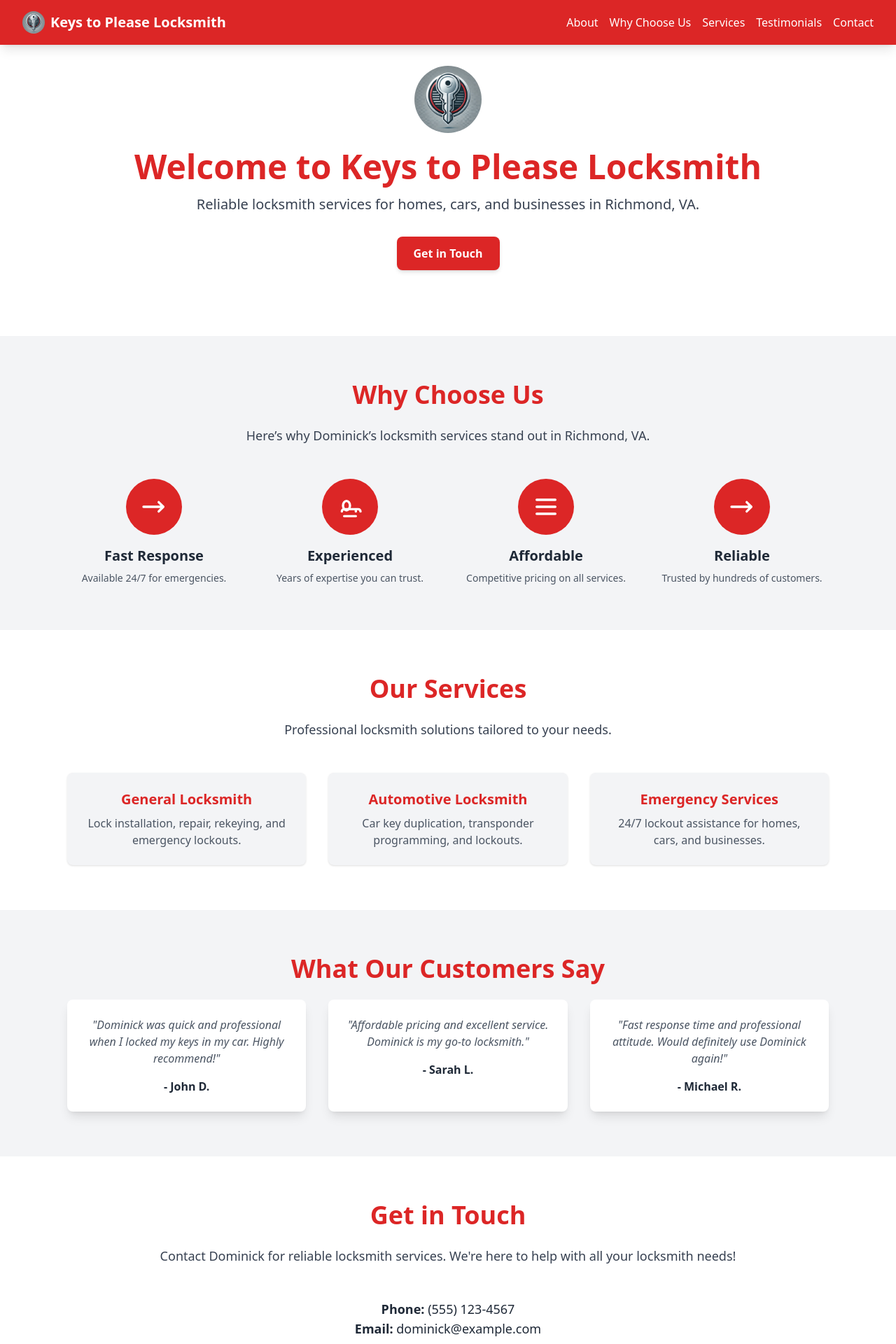
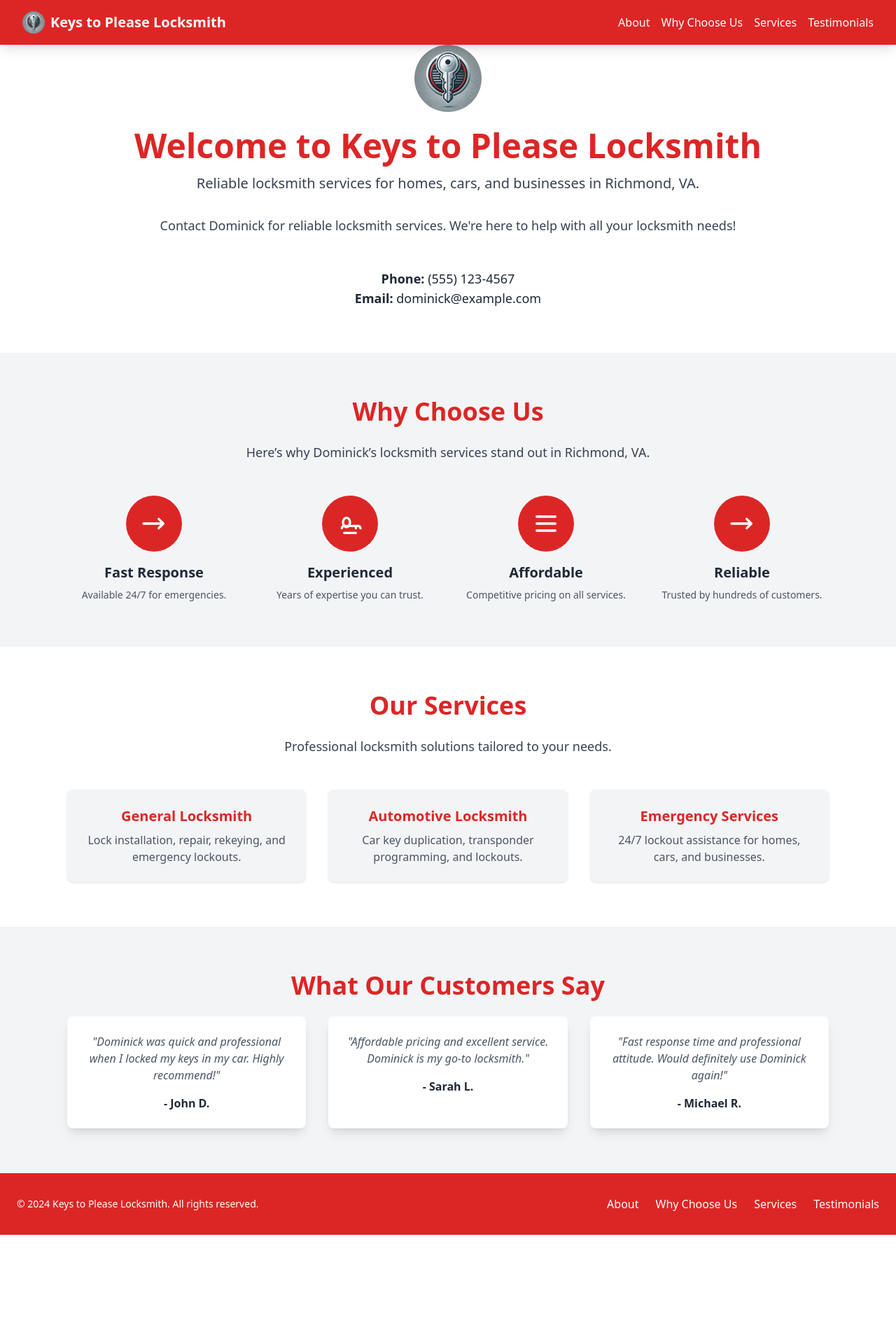
Before and after one commit to rathianmol/dominick_locksmith, a React (Vite) app: page / in a window 1280 px wide. Shown: the top 1920 px of the page at 70% size. After the commit the page ends 1764 px from the top, so only its background shows below. Built offline with nearby package versions, Linux system fonts and the light colour scheme.

Commit message:
converging contents of hero and contact components into just the hero component

```diff
--- a/src/App.jsx
+++ b/src/App.jsx
@@ -3,7 +3,6 @@ import Hero from "./components/Hero";
 import WhyChooseUs from "./components/WhyChooseUs";
 import Services from "./components/Services";
 import Testimonials from "./components/Testimonials";
-import Contact from "./components/Contact";
 import Footer from "./components/Footer";
 
 function App() {
@@ -14,7 +13,6 @@ function App() {
       <WhyChooseUs />
       <Services />
       <Testimonials />
-      <Contact />
       <Footer />
     </>
   );
--- a/src/components/Contact.jsx
+++ /dev/null
@@ -1,42 +0,0 @@
-export default function Contact() {
-  return (
-    <section
-      id="contact"
-      className="bg-white py-16 px-6 sm:px-12 lg:px-24"
-    >
-      <div className="max-w-7xl mx-auto text-center">
-        <h2 className="text-3xl sm:text-4xl font-bold text-red-600 mb-6">
-          Get in Touch
-        </h2>
-        <p className="text-lg text-gray-700 mb-12">
-          Contact Dominick for reliable locksmith services. We're here to help with all your locksmith needs!
-        </p>
-        <p className="text-gray-800 text-lg">
-          <strong>Phone:</strong> <a href="tel:5551234567" className="hover:text-red-600"> (555) 123-4567 </a><br />
-          <strong>Email:</strong> <a href="mailto:dominick@example.com" className="hover:text-red-600"> dominick@example.com </a>
-        </p>
-
-        {/* Structured Data for SEO */}
-        <script type="application/ld+json">
-          {JSON.stringify({
-            "@context": "https://schema.org",
-            "@type": "LocalBusiness",
-            "name": "Keys to Please Locksmith",
-            "address": {
-              "@type": "PostalAddress",
-              "addressLocality": "Richmond",
-              "addressRegion": "VA",
-              "postalCode": "23220",
-              "addressCountry": "US"
-            },
-            "telephone": "+15551234567",
-            "email": "dominick@example.com",
-            "url": "https://www.keystoplease.com",
-            "openingHours": "Mo-Su 08:00-20:00",
-            "image": "https://www.keystoplease.com/keysToPleaseLogoPro.png"
-          })}
-        </script>
-      </div>
-    </section>
-  );
-}
--- a/src/components/Hero.jsx
+++ b/src/components/Hero.jsx
@@ -6,23 +6,64 @@ export default function Hero() {
       id="hero"
       className="bg-white-100 py-16 px-6 sm:px-12 lg:px-24 min-h-[60vh] flex flex-col items-center justify-center text-center"
     >
+      {/* Logo */}
       <img
         src={Logo}
         alt="Keys to Please Locksmith Logo - Reliable Locksmith in Richmond"
         className="h-20 w-20 sm:h-24 sm:w-24 mb-6 rounded-full"
       />
+
+      {/* Main Heading */}
       <h1 className="text-3xl sm:text-5xl font-bold text-red-600 mb-4">
         Welcome to Keys to Please Locksmith
       </h1>
+
+      {/* Subheading */}
       <p className="text-lg sm:text-xl text-gray-700 mb-8">
         Reliable locksmith services for homes, cars, and businesses in Richmond, VA.
       </p>
-      <a
-        href="#contact"
-        className="bg-red-600 hover:bg-red-700 text-white font-semibold py-3 px-6 rounded-lg shadow-md transition duration-300"
-      >
-        Get in Touch
-      </a>
+
+      {/* Contact Information */}
+        <div className="max-w-7xl mx-auto text-center">
+          <p className="text-lg text-gray-700 mb-12">
+            Contact Dominick for reliable locksmith services. We're here to help with all your locksmith needs!
+          </p>
+          <p className="text-gray-800 text-lg">
+            <strong>Phone:</strong>{" "}
+            <a href="tel:5551234567" className="hover:text-red-600">
+              (555) 123-4567
+            </a>
+            <br />
+            <strong>Email:</strong>{" "}
+            <a
+              href="mailto:dominick@example.com"
+              className="hover:text-red-600"
+            >
+              dominick@example.com
+            </a>
+          </p>
+
+          {/* Structured Data for SEO */}
+          <script type="application/ld+json">
+            {JSON.stringify({
+              "@context": "https://schema.org",
+              "@type": "LocalBusiness",
+              "name": "Keys to Please Locksmith",
+              "address": {
+                "@type": "PostalAddress",
+                "addressLocality": "Richmond",
+                "addressRegion": "VA",
+                "postalCode": "23220",
+                "addressCountry": "US",
+              },
+              "telephone": "+15551234567",
+              "email": "dominick@example.com",
+              "url": "https://www.keystoplease.com",
+              "openingHours": "Mo-Su 08:00-20:00",
+              "image": "https://www.keystoplease.com/keysToPleaseLogoPro.png",
+            })}
+          </script>
+        </div>
     </section>
   );
 }
--- a/src/components/Navbar.jsx
+++ b/src/components/Navbar.jsx
@@ -37,9 +37,6 @@ export default function Navbar() {
             </Link>
             <Link to="testimonials" smooth={true} duration={500} className="hover:text-gray-200 transition cursor-pointer">
               Testimonials
-            </Link>
-            <Link to="contact" smooth={true} duration={500} className="hover:text-gray-200 transition cursor-pointer">
-              Contact
             </Link>
           </div>
 
@@ -101,15 +98,6 @@ export default function Navbar() {
             >
               Testimonials
             </Link>
-            <Link
-              to="contact"
-              smooth={true}
-              duration={500}
-              className="block text-gray-100 hover:text-white cursor-pointer"
-              onClick={() => setIsOpen(false)}
-            >
-              Contact
-            </Link>
           </div>
         </div>
       )}
```
